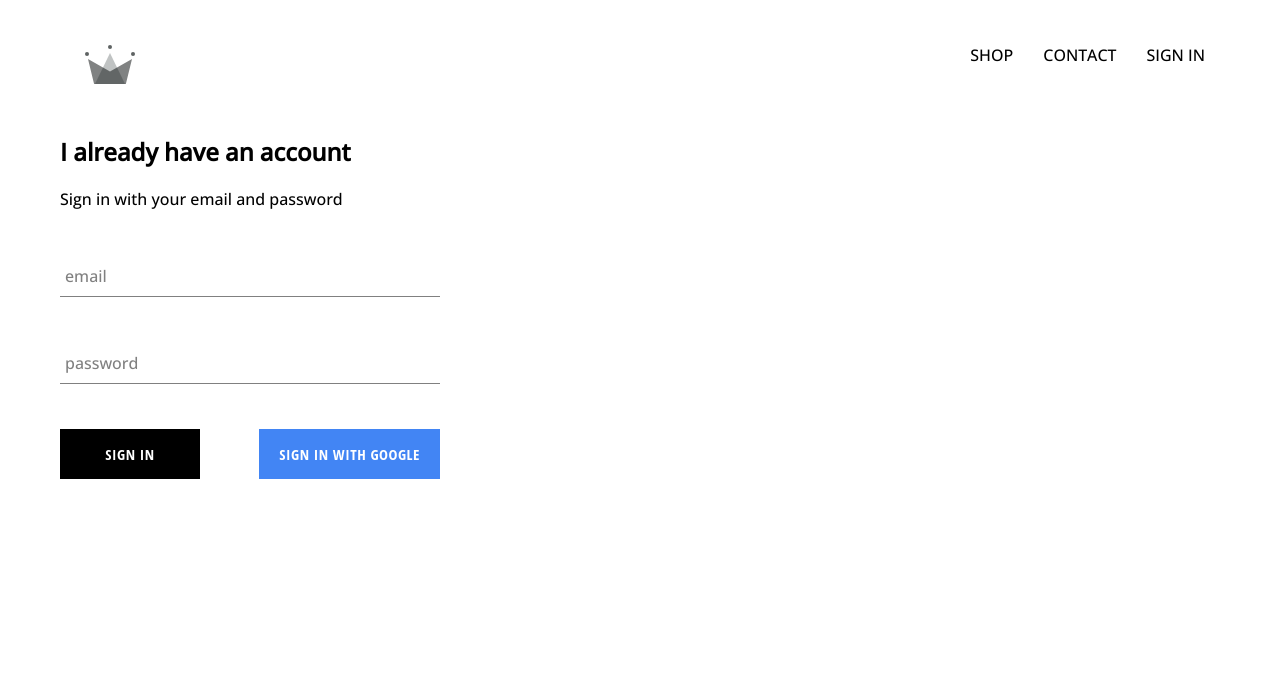
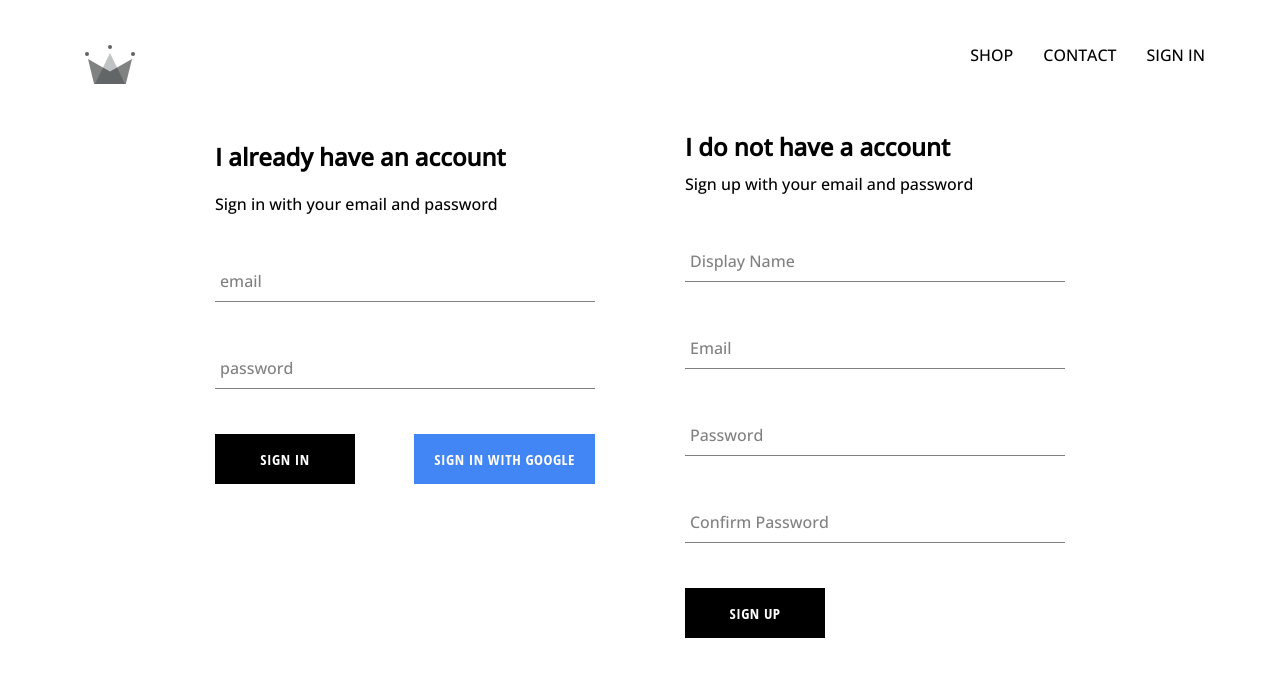
Before and after one commit to TEJIRI2023/crwn-clothing, a React (Create React App) app: page /signin in a window 1280 px wide. Shown: the top 676 px of the page. Built offline with nearby package versions, Linux system fonts and the light colour scheme; no server answers.

Commit message:
implemented firebase utils, included ability to store authenticated users into our firestore database

```diff
--- a/src/App.js
+++ b/src/App.js
@@ -6,7 +6,7 @@
 import ShopPage from './pages/shop/shop.component';
 import SignInAndSignUpPage from './pages/sign-in-and-sign-up/sign-in-and-sign-up.component';
 import Header from './components/header/header.component.jsx';
-import { auth } from './firebase/firebase.utils';
+import { auth, createUserProfileDocument } from './firebase/firebase.utils';
 
 
 class App extends React.Component {
@@ -21,10 +21,24 @@
   unsubscribeFromAuth = null;
 
   componentDidMount() {
-    this.unsubscribeFromAuth = auth.onAuthStateChanged(user => {
-      this.setState({ currentUser: user });
+    this.unsubscribeFromAuth = auth.onAuthStateChanged(async userAuth => {
+      if (userAuth) {
+        const userRef = await createUserProfileDocument(userAuth);
 
-      console.log(user);
+        userRef.onSnapshot(snapShot => {
+          this.setState({
+            currentUser: {
+              id: snapShot.id,
+              ...snapShot.data()
+            }
+          });
+
+          console.log(this.state);
+        });
+      }
+
+
+      this.setState({ currentUser: userAuth });
     });
   }
 
--- /dev/null
+++ b/src/components/sign-up/sign-up.component.jsx
@@ -0,0 +1,103 @@
+import React from 'react';
+import FormInput from '../form-input/form-input.component';
+import CustomButton from '../custom-button/custom-button.component';
+import { auth, createUserProfileDocument } from '../../firebase/firebase.utils';
+
+
+import './sign-up.styles.scss';
+
+class SignUp extends React.Component {
+    constructor(){
+        super();
+
+        this.state = {
+            displayName: '',
+            email: '',
+            password: '',
+            confirmPassword: ''
+        }
+    }
+
+    handleSubmit = async event => {
+        event.preventDefault();
+
+        const { displayName, email, password, confirmPassword } = this.state;
+
+        if(password !== confirmPassword) {
+            alert("passwords don't match");
+            return;
+        }
+
+        try{
+            const { user } = await auth.createUserWithEmailAndPassword(
+                email,
+                password
+            );
+
+            await createUserProfileDocument(user, { displayName });
+
+            this.setState({
+                displayName: '',
+                email: '',
+                password: '',
+                confirmPassword: ''
+            });
+        } catch (error) {
+            console.error(error);
+        }
+    };
+
+    handleChange = event => {
+        const { name, value } = event.target;
+
+        this.setState({ [name]: value });
+    };
+
+    render() {
+        const { displayName, email, password, confirmPassword } = this.state;
+        return(
+            <div className='sign-up'>
+                <h2 className='title'>I do not have a account</h2>
+                <span>Sign up with your email and password</span>
+                <form className='sign-up-form' onSubmit={this.handleSubmit}>
+                    <FormInput
+                        type='text'
+                        name='displayName'
+                        value={displayName}
+                        onChange={this.handleChange}
+                        label='Display Name'
+                        required
+                    />
+                    <FormInput
+                        type='email'
+                        name='email'
+                        value={email}
+                        onChange={this.handleChange}
+                        label='Email'
+                        required
+                    />
+                    <FormInput
+                        type='password'
+                        name='password'
+                        value={password}
+                        onChange={this.handleChange}
+                        label='Password'
+                        required
+                    />
+                    <FormInput
+                        type='password'
+                        name='confirmPassword'
+                        value={confirmPassword}
+                        onChange={this.handleChange}
+                        label='Confirm Password'
+                        required
+                    />
+                    <CustomButton type='submit'>SIGN UP</CustomButton>
+
+                </form>
+            </div>
+        )
+    }
+}
+
+export default SignUp;
--- /dev/null
+++ b/src/components/sign-up/sign-up.styles.scss
@@ -0,0 +1,9 @@
+.sign-up {
+    display: flex;
+    flex-direction: column;
+    width: 380px;
+
+    .title {
+        margin: 10px 0;
+    }
+}
--- a/src/firebase/firebase.utils.js
+++ b/src/firebase/firebase.utils.js
@@ -12,6 +12,33 @@
     measurementId: "G-09F49K0FF4"
 };
 
+export const createUserProfileDocument = async (userAuth, additionalData) => {
+    if(!userAuth) return;
+
+    const userRef = firestore.doc(`users/${userAuth.authDomain}`);
+
+    const snapShot = await userRef.get();
+
+    if(!snapShot.exists) {
+        const { displayName, email} = userAuth;
+        const createdAt = new Date();
+
+        try {
+            await userRef.set({
+                displayName,
+                email,
+                createdAt,
+                ...additionalData
+            })
+        } catch (error) {
+            console.log('error creating user', error.message);
+        }
+    }
+
+    return userRef;
+
+};
+
 firebase.initializeApp(config);
 
 export const auth = firebase.auth();
--- a/src/pages/sign-in-and-sign-up/sign-in-and-sign-up.component.jsx
+++ b/src/pages/sign-in-and-sign-up/sign-in-and-sign-up.component.jsx
@@ -1,11 +1,13 @@
 import React from 'react';
 import SignIn from '../../components/sign-in/sign-in.component';
+import SignUp from '../../components/sign-up/sign-up.component';
 
 import './sign-in-and-sign-up.styles.scss';
 
 const SignInAndSignUpPage = () => (
     <div className='sign-in-and-sign-up'>
        <SignIn />
+       <SignUp />
     </div>
 )
 
--- a/src/pages/sign-in-and-sign-up/sign-in-and-sign-up.styles.scss
+++ b/src/pages/sign-in-and-sign-up/sign-in-and-sign-up.styles.scss
@@ -0,0 +1,6 @@
+.sign-in-and-sign-up {
+    width: 850px;
+    display: flex;
+    justify-content: space-between;
+    margin: 30px auto;
+}
```
